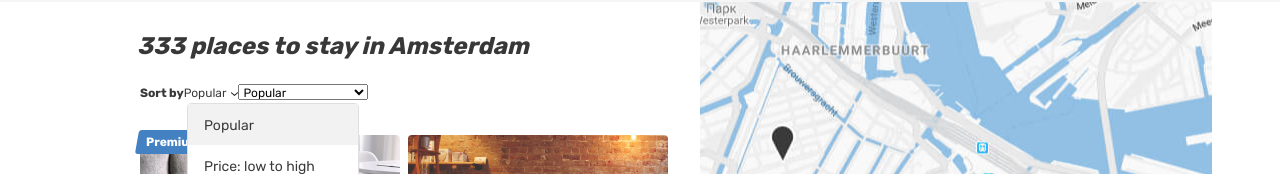
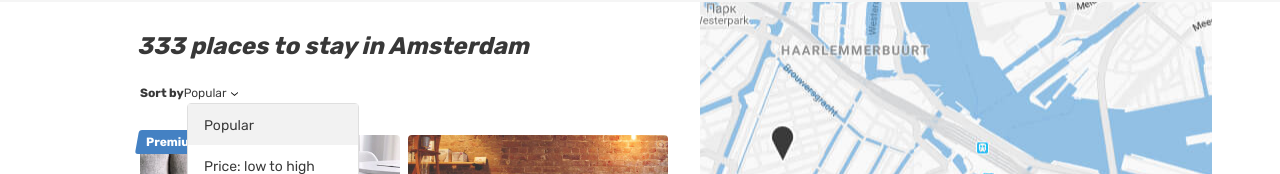
Before and after one commit to jsBr0/190489-six-cities-5, a React app: page / in a window 1280 px wide. Shown: the part 183-357 px from the top of the page. Built offline with nearby package versions, Linux system fonts and the light colour scheme.

Commit message:
Removed duplicate markup.

```diff
--- a/src/components/main/main.jsx
+++ b/src/components/main/main.jsx
@@ -86,12 +86,6 @@ const Main = (props) => {
                   <li className="places__option" tabIndex="0">Price: high to low</li>
                   <li className="places__option" tabIndex="0">Top rated first</li>
                 </ul>
-                <select className="places__sorting-type" id="places-sorting">
-                  <option className="places__option" value="popular">Popular</option>
-                  <option className="places__option" value="to-high">Price: low to high</option>
-                  <option className="places__option" value="to-low">Price: high to low</option>
-                  <option className="places__option" value="top-rated">Top rated first</option>
-                </select>
               </form>
               <div className="cities__places-list places__list tabs__content">
                 <article className="cities__place-card place-card">
```
Also changed, not shown: src/mocks/offers.js (added).
